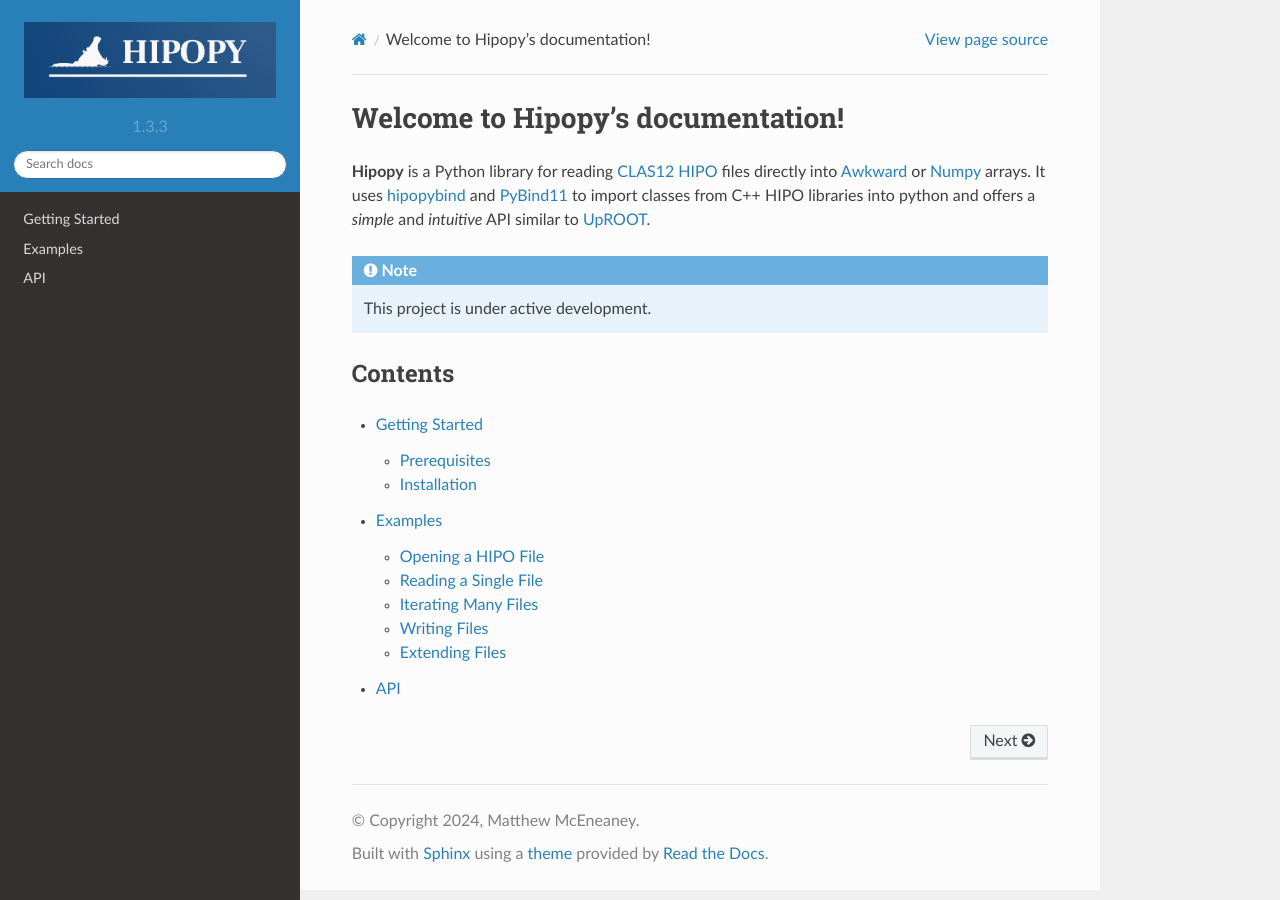
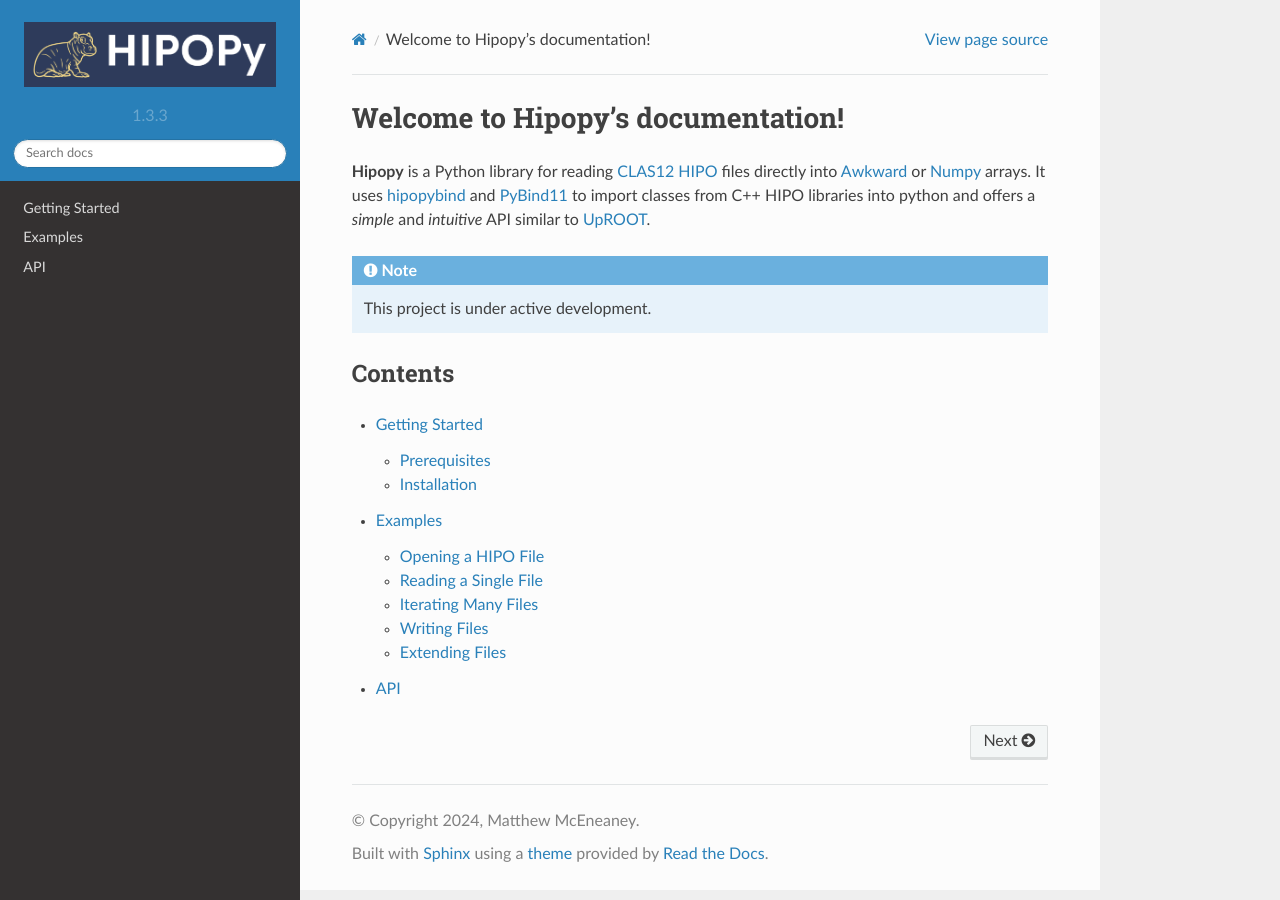
Before and after one commit to mfmceneaney/hipopy, a Sphinx documentation site: the page built from docs/source/index.rst, in a window 1280 px wide. Built offline with Sphinx 7.4.7 and the Read the Docs theme 2.0.0, drawn with Linux system fonts in a browser that asks for light colours.

Commit message:
Updated logo.

```diff
--- a/docs/source/conf.py
+++ b/docs/source/conf.py
@@ -37,7 +37,7 @@ templates_path = ['_templates']
 # -- Options for HTML output
 
 html_theme = 'sphinx_rtd_theme'
-html_logo = 'hipopy_logo_small.png'
+html_logo = 'hipopy_logo_1.3.png'
 html_theme_options = {"logo_only": True, "sticky_navigation": False}
 
 # -- Options for EPUB output
```
Also changed, not shown: docs/source/hipopy_logo_1.3.png (added).
